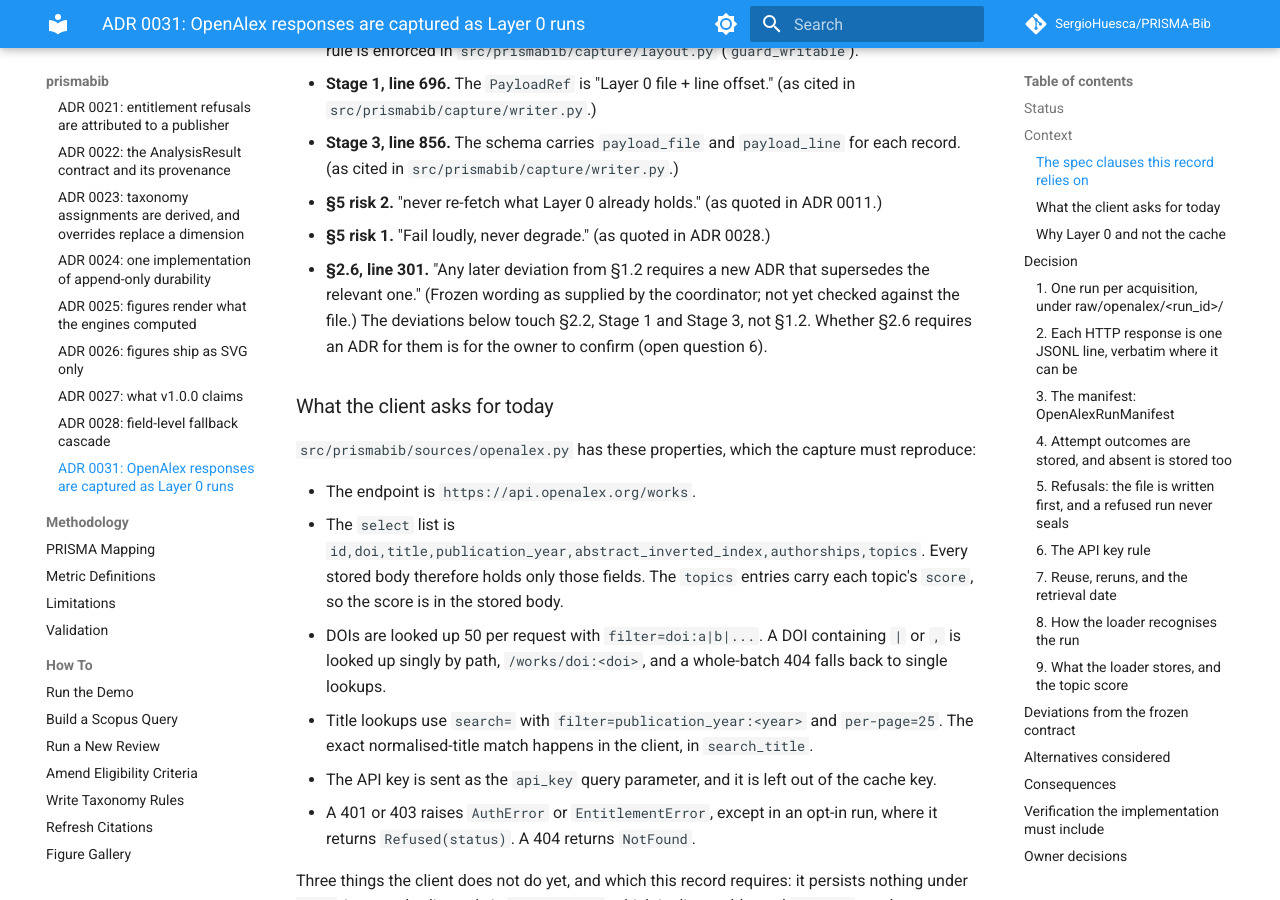
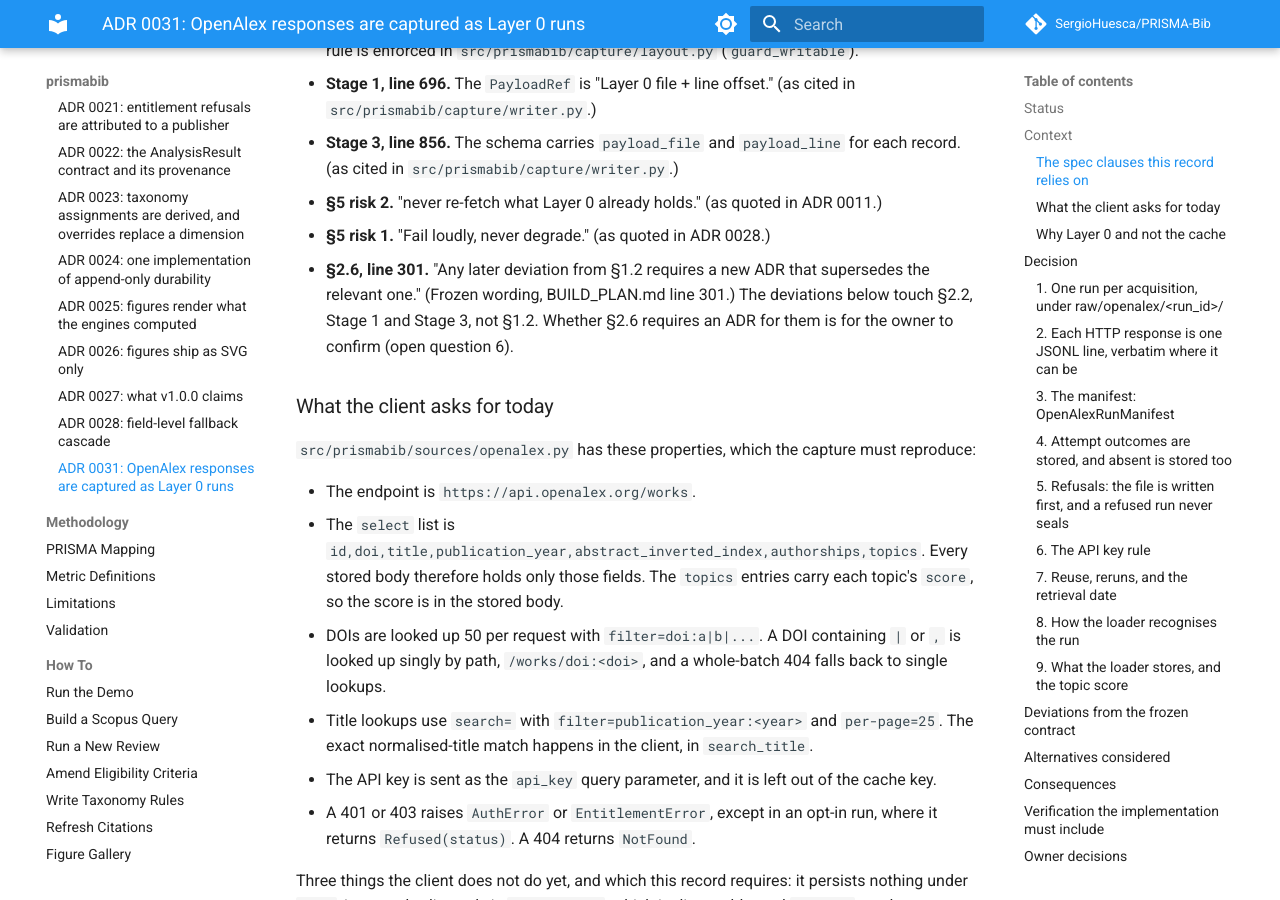
Before and after one commit to SergioHuesca/PRISMA-Bib, an MkDocs documentation site: the page built from docs/architecture/adr/0031-openalex-responses-are-layer0-runs.md, in a window 1280 px wide and 900 px high, scrolled down 853 px. Built offline with MkDocs 1.6.1 and Material for MkDocs 9.7.7, drawn with Linux system fonts in a browser that asks for light colours; comment, search, counter and statistics services are not loaded.

Commit message:
docs(adr): ADR 0031 drop stale caveat on the §2.6 quote
The §2.6 quote now matches BUILD_PLAN.md line 301, so the "not yet checked
against the file" caveat is removed. The quote itself is unchanged.

Co-Authored-By: Claude Haiku 5.5 <noreply@anthropic.com>
Claude-Session: https://claude.ai/code/session_01QjNadz7h2UAZ2C2xhuaY8z

```diff
--- a/docs/architecture/adr/0031-openalex-responses-are-layer0-runs.md
+++ b/docs/architecture/adr/0031-openalex-responses-are-layer0-runs.md
@@ -31,7 +31,7 @@ drafted. Clauses marked *as quoted in* are quoted from the ADR or code that cite
 - **§5 risk 2.** "never re-fetch what Layer 0 already holds." (as quoted in ADR 0011.)
 - **§5 risk 1.** "Fail loudly, never degrade." (as quoted in ADR 0028.)
 - **§2.6, line 301.** "Any later deviation from §1.2 requires a new ADR that supersedes the relevant
-  one." (Frozen wording as supplied by the coordinator; not yet checked against the file.) The
+  one." (Frozen wording, BUILD_PLAN.md line 301.) The
   deviations below touch §2.2, Stage 1 and Stage 3, not §1.2. Whether §2.6 requires an ADR for them is
   for the owner to confirm (open
   question 6).
```
